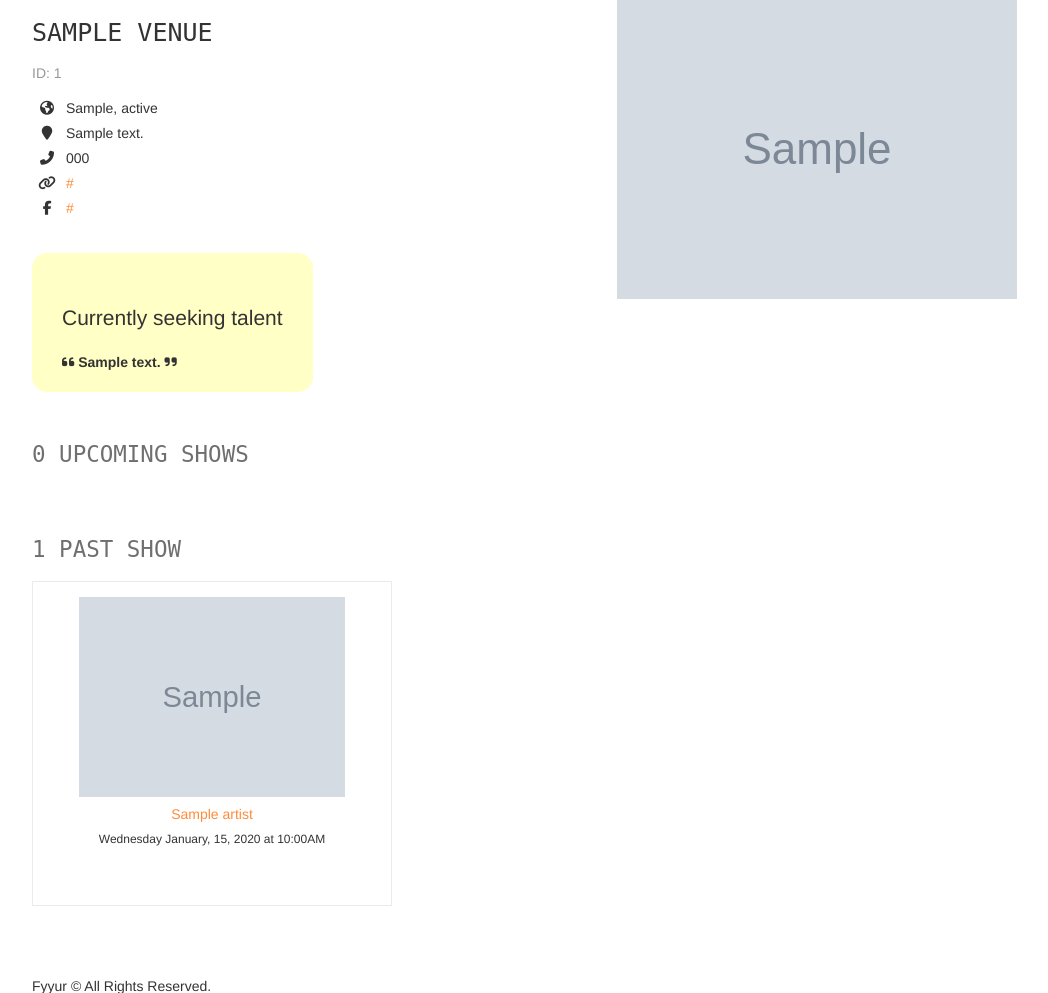
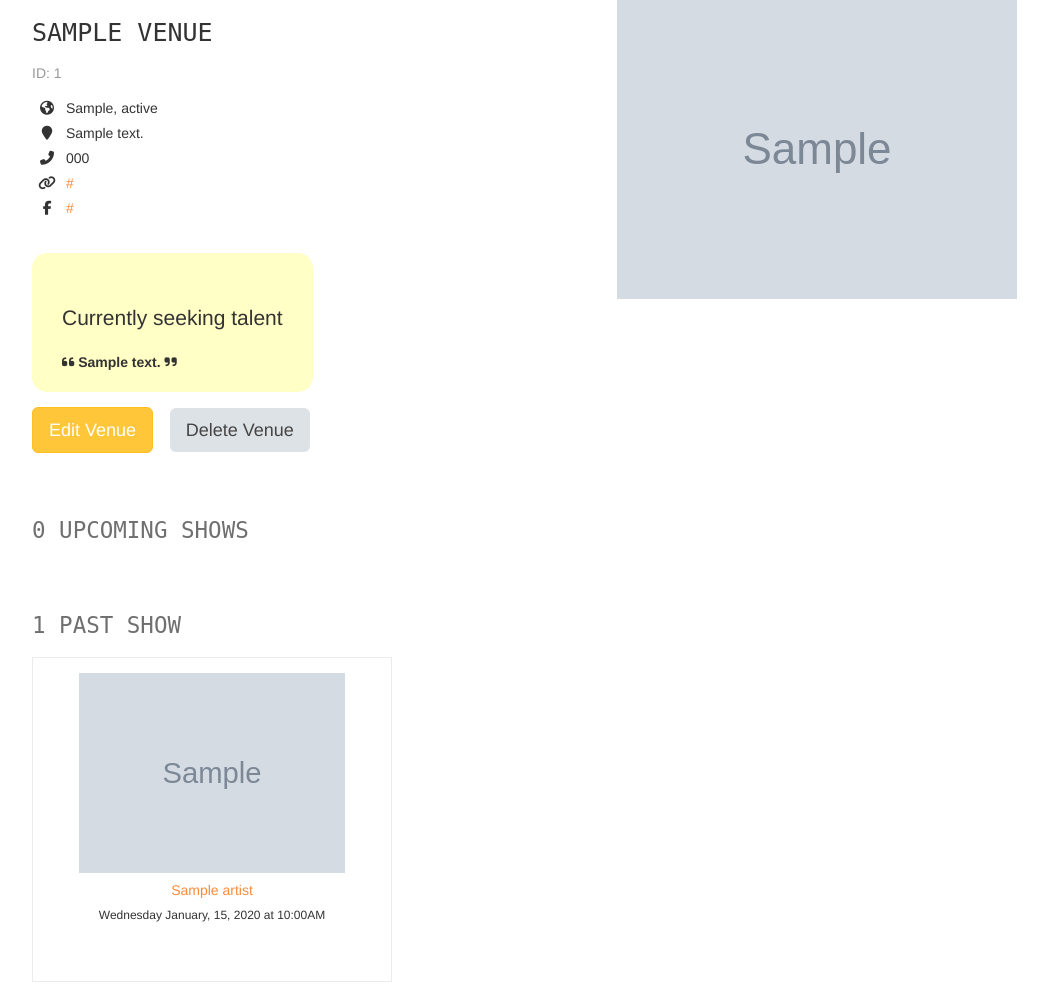
Before and after one commit to siphiwemanda/FSND_FyyurApp, a Flask app: page /venues/1 in a window 1280 px wide. Shown: the part 81-1074 px from the top of the page, without its empty margins (38-1086 px from the left). Run offline with Flask 2, Linux system fonts and the light colour scheme; tables that the repository leaves empty hold one stand-in row (values such as "Sample post"); grey boxes marked "Sample" are stand-in pictures; some libraries are stand-ins or nearby versions.

Commit message:
added edit and delete buttons to both artist and venue

```diff
--- a/app.py
+++ b/app.py
@@ -61,7 +61,7 @@ class Artist(db.Model):  ###Parent
     city = db.Column(db.String(120))
     state = db.Column(db.String(120))
     address = db.Column(db.String(120), nullable=True)
-    phone = db.Column(db.String(120), nullable=True)
+    phone = db.Column(db.String(120), nullable=False)
     website = db.Column(db.String(500), nullable=True)
     image_link = db.Column(db.String(500), nullable=True)
     facebook_link = db.Column(db.String(120), nullable=True)
@@ -232,10 +232,35 @@ def create_venue_submission():
 def delete_venue(venue_id):
     # TODO: Complete this endpoint for taking a venue_id, and using
     # SQLAlchemy ORM to delete a record. Handle cases where the session commit could fail.
+    # catch exceptions with try-except block
+    try:
+        # get venue, delete it, commit to db
+
+        venue = Venues.query.filter(Venues.id == venue_id).first()
+        # print('Venue', venue)
+        venue_name = venue.name
+
+        db.session.delete(venue)
+        db.session.commit()
+
+        # flash if successful delete
+        flash('Venue ' + venue_name + ' was successfully deleted.')
+    except:
+
+        print("Oops!", sys.exc_info()[0], "occured.")
+
+        db.session.rollback()
+
+        flash('An error occurred. Venue ' + venue_name + ' could not be deleted.')
+    finally:
+
+        db.session.close()
+
+    return jsonify({'success': True})
 
     # BONUS CHALLENGE: Implement a button to delete a Venue on a Venue Page, have it so that
     # clicking that button delete it from the db then redirect the user to the homepage
-    return None
+
 
 
 #  Artists
--- a/templates/pages/show_venue.html
+++ b/templates/pages/show_venue.html
@@ -41,6 +41,15 @@
 			<i class="fas fa-moon"></i> Not currently seeking talent
 		</p>
 		{% endif %}
+
+      <div>
+         <h3>
+              <a href="//artists/<int:artist_id>/edit"><button class="btn btn-primary btn-lg">Edit Venue</button></a>
+             <a href="/artists/delet"><button class="btn btn-default btn-lg">Delete Venue</button></a>
+
+         </h3>
+
+     </div>
 	</div>
 	<div class="col-sm-6">
 		<img src="{{ venue.image_link }}" alt="Venue Image" />
```
Also changed, not shown: templates/pages/show_artist.html (+14 -0 lines).
